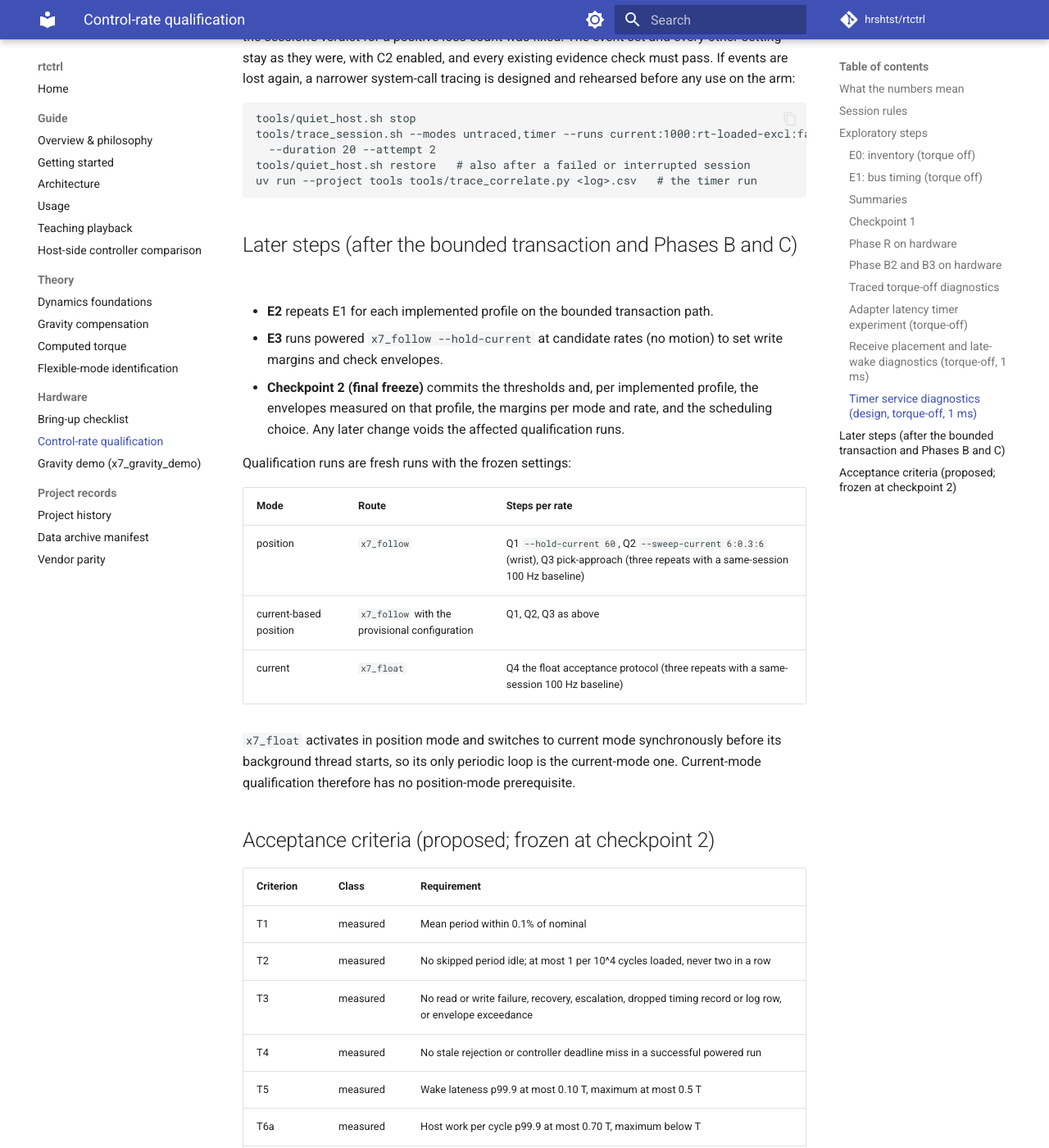
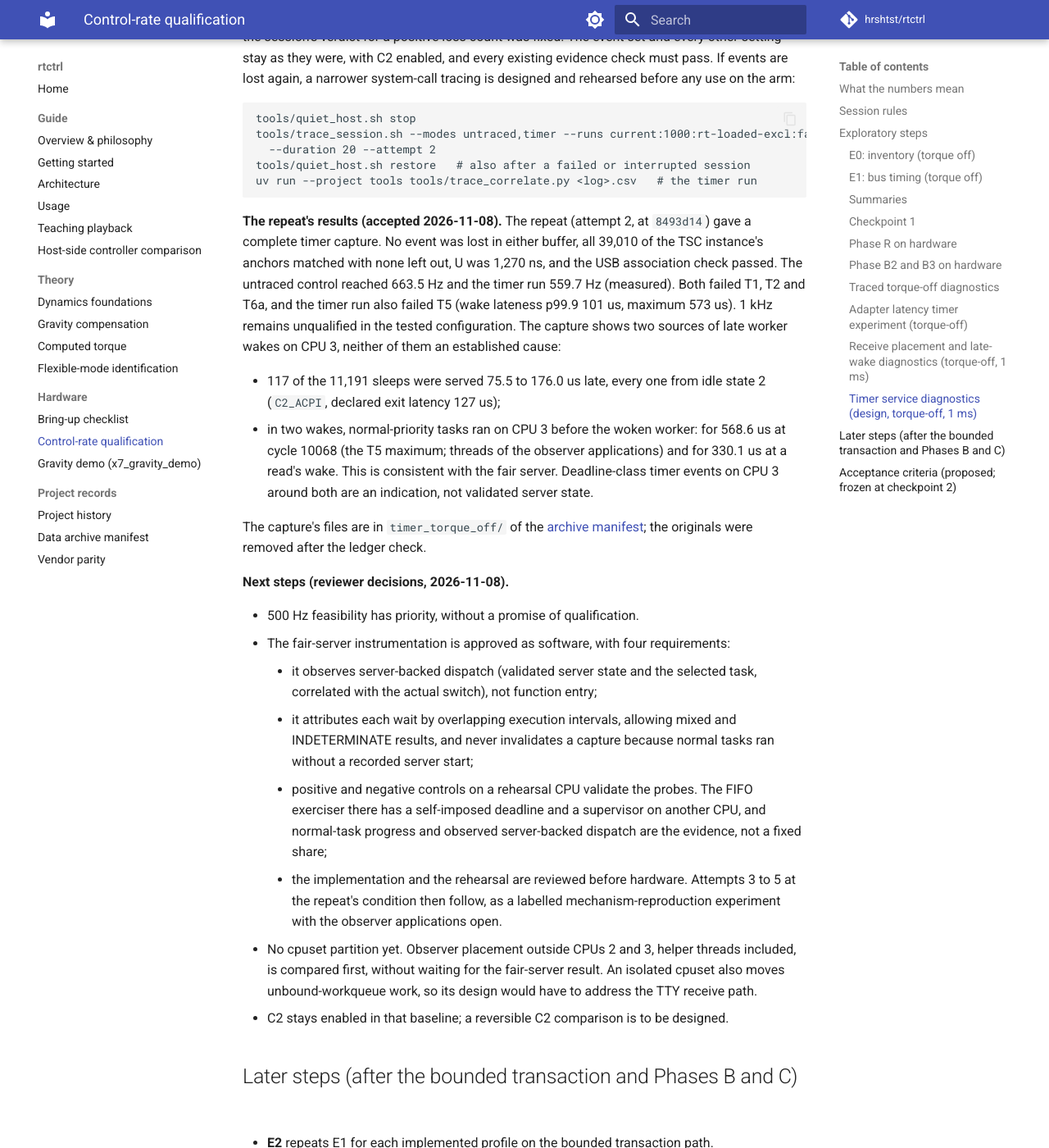
Before and after one commit to hrshtst/rtctrl, an MkDocs documentation site: the page built from docs/hardware/control-rate.md, in a window 1280 px wide and 1400 px high, scrolled down 27029 px. Shown: the whole window at 82% size. Built offline with MkDocs 1.6.1 and Material for MkDocs 9.7.7, drawn with Linux system fonts in a browser that asks for light colours; comment, search, counter and statistics services are not loaded.

Commit message:
docs(control-rate,records): the 1000 Hz repeat accepted, the next steps
Record the accepted results of the 1000 Hz -excl repeat (attempt 2):
a complete timer capture, 1 kHz still unqualified in the tested
configuration, late services from idle state 2 and two waits where
normal-priority tasks ran first, neither cause established. Record
the reviewer's decisions: 500 Hz feasibility first, the fair-server
instrumentation approved with its four requirements, observer
placement compared before any cpuset, C2 enabled in that baseline
with a reversible comparison to design. Add today's last full ctest
run to the open float smoke record.

Claude-Session: https://claude.ai/code/session_019n1vHmKvqcQXktHbT1RjBu

````diff
--- a/docs/hardware/control-rate.md
+++ b/docs/hardware/control-rate.md
@@ -1297,6 +1297,54 @@ tools/quiet_host.sh restore   # also after a failed or interrupted session
 uv run --project tools tools/trace_correlate.py <log>.csv   # the timer run
 ```
 
+**The repeat's results (accepted 2026-11-08).** The repeat (attempt 2, at
+`8493d14`) gave a complete timer capture. No event was lost in either
+buffer, all 39,010 of the TSC instance's anchors matched with none left
+out, U was 1,270 ns, and the USB association check passed. The untraced
+control reached 663.5 Hz and the timer run 559.7 Hz (measured). Both failed
+T1, T2 and T6a, and the timer run also failed T5 (wake lateness p99.9
+101 us, maximum 573 us). 1 kHz remains unqualified in the tested
+configuration. The capture shows two sources of late worker wakes on
+CPU 3, neither of them an established cause:
+
+- 117 of the 11,191 sleeps were served 75.5 to 176.0 us late, every one
+  from idle state 2 (`C2_ACPI`, declared exit latency 127 us);
+- in two wakes, normal-priority tasks ran on CPU 3 before the woken
+  worker: for 568.6 us at cycle 10068 (the T5 maximum; threads of the
+  observer applications) and for 330.1 us at a read's wake. This is
+  consistent with the fair server. Deadline-class timer events on CPU 3
+  around both are an indication, not validated server state.
+
+The capture's files are in `timer_torque_off/` of the
+[archive manifest](../records/data-archive.md); the originals were removed
+after the ledger check.
+
+**Next steps (reviewer decisions, 2026-11-08).**
+
+- 500 Hz feasibility has priority, without a promise of qualification.
+- The fair-server instrumentation is approved as software, with four
+  requirements:
+    - it observes server-backed dispatch (validated server state and the
+      selected task, correlated with the actual switch), not function
+      entry;
+    - it attributes each wait by overlapping execution intervals, allowing
+      mixed and INDETERMINATE results, and never invalidates a capture
+      because normal tasks ran without a recorded server start;
+    - positive and negative controls on a rehearsal CPU validate the
+      probes. The FIFO exerciser there has a self-imposed deadline and a
+      supervisor on another CPU, and normal-task progress and observed
+      server-backed dispatch are the evidence, not a fixed share;
+    - the implementation and the rehearsal are reviewed before hardware.
+      Attempts 3 to 5 at the repeat's condition then follow, as a labelled
+      mechanism-reproduction experiment with the observer applications
+      open.
+- No cpuset partition yet. Observer placement outside CPUs 2 and 3,
+  helper threads included, is compared first, without waiting for the
+  fair-server result. An isolated cpuset also moves unbound-workqueue work,
+  so its design would have to address the TTY receive path.
+- C2 stays enabled in that baseline; a reversible C2 comparison is to be
+  designed.
+
 ## Later steps (after the bounded transaction and Phases B and C)
 
 - **E2** repeats E1 for each implemented profile on the bounded transaction
````
Also changed, not shown: docs/records/history.md (+1 -0 lines).
